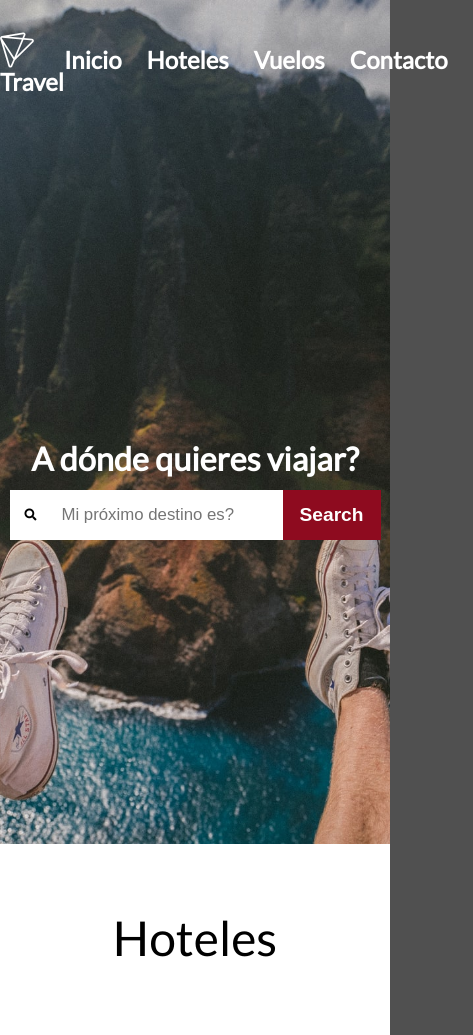
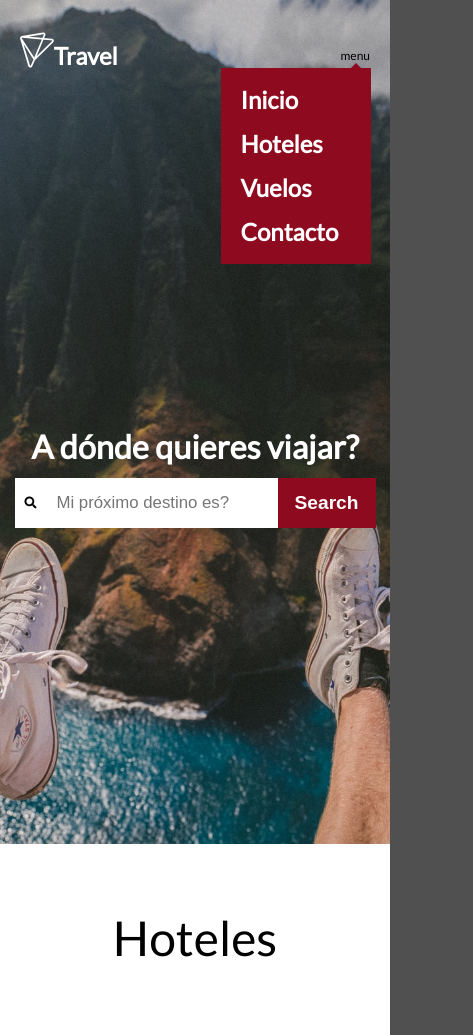
Before and after one commit to adhesiboss/frenon-proyecto-maquetacion, a plain HTML site: page index.html in a window 390 px wide. Shown: the top 1035 px of the page, 473 px wide, since content can reach past the window. Drawn offline with Linux system fonts and the light colour scheme.

Commit message:
feat: display a menu on phones

```diff
--- a/index.html
+++ b/index.html
@@ -19,6 +19,10 @@
                     <i class="fab fa-pushed brand-icon"></i>Travel
                 </a>
             </h1>
+            <div class="menu-container">
+                <div class="menu">
+                    menu
+                </div>
                 <nav>
                     <ul>
                         <li><a href="#inicio" title="Inicio">Inicio</a></li>
@@ -27,6 +31,7 @@
                         <li><a href="#contacto" class="btn" title="Registro">Contacto</a></li>
                     </ul>
                 </nav>
+            </div>
         </header>
         <div class="main-question">
             <h2 class="main-question-title">A dónde quieres viajar?</h2>
@@ -94,7 +99,7 @@
     </section>
     <section id="vuelos">
         <h2>Vuelos</h2>
-        <div class="cards-container container-lg space-evenly">
+        <div class="cards-container container-lg vuelos">
             <article class="border-r vuelos-card">
                 <figure>
                     <img class="hotel-image border-top-r" src="assets/img/ubicaciones/canada.jpg" alt="Paisaje de Canada">
--- a/style.css
+++ b/style.css
@@ -221,13 +221,13 @@ nav > ul > li {
     -o-border-radius: 10px;
 }
 
+.vuelos{
+    justify-content: space-evenly;
+}
+
 .border-top-r {
     border-top-right-radius: 10px;
     border-top-left-radius: 10px;
-}
-
-.space-evenly {
-    justify-content: space-evenly;
 }
 
 /* Contact */
@@ -275,3 +275,49 @@ input.form-item {
 .h-auto {
     height: auto;
 }
+
+.menu-container {
+    position: relative;
+    display: flex;
+    padding-top: 20px;
+}
+
+/* Media Queries */
+
+@media only screen
+    and (max-width: 768px)
+    {
+    nav > ul {
+        flex-direction: column;
+    }
+    .search-i {
+        padding: 0 10px;
+    }
+    .vuelos {
+        justify-content: center;
+    }
+    header {
+        padding: 30px 20px;
+    }
+    nav {
+        background: #8E0B1F;
+        padding: 10px;
+        position: absolute;
+        width: 150px;
+        left: -120px;
+    }
+
+    nav > ul > li {
+        padding: 10px;
+    }
+
+    nav::before{
+    position: absolute;
+    top: -5px;
+    right: 5px;
+    border-bottom: 10px solid #8E0B1F;
+    border-left: 10px solid transparent;
+    border-right: 10px solid transparent;
+    content: " ";
+    }
+}
```
Lines whose indentation alone changed are shown as unchanged.
